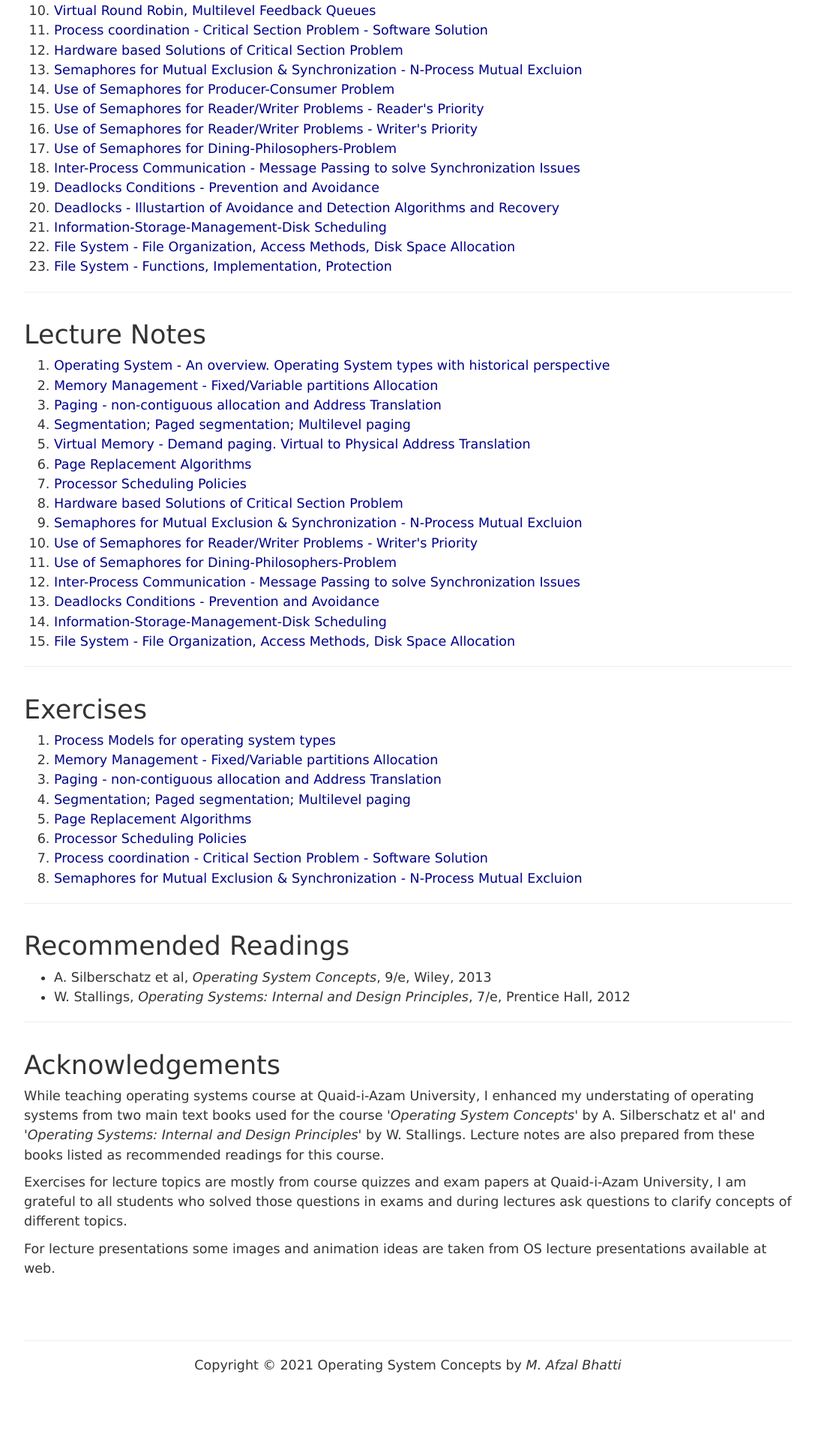
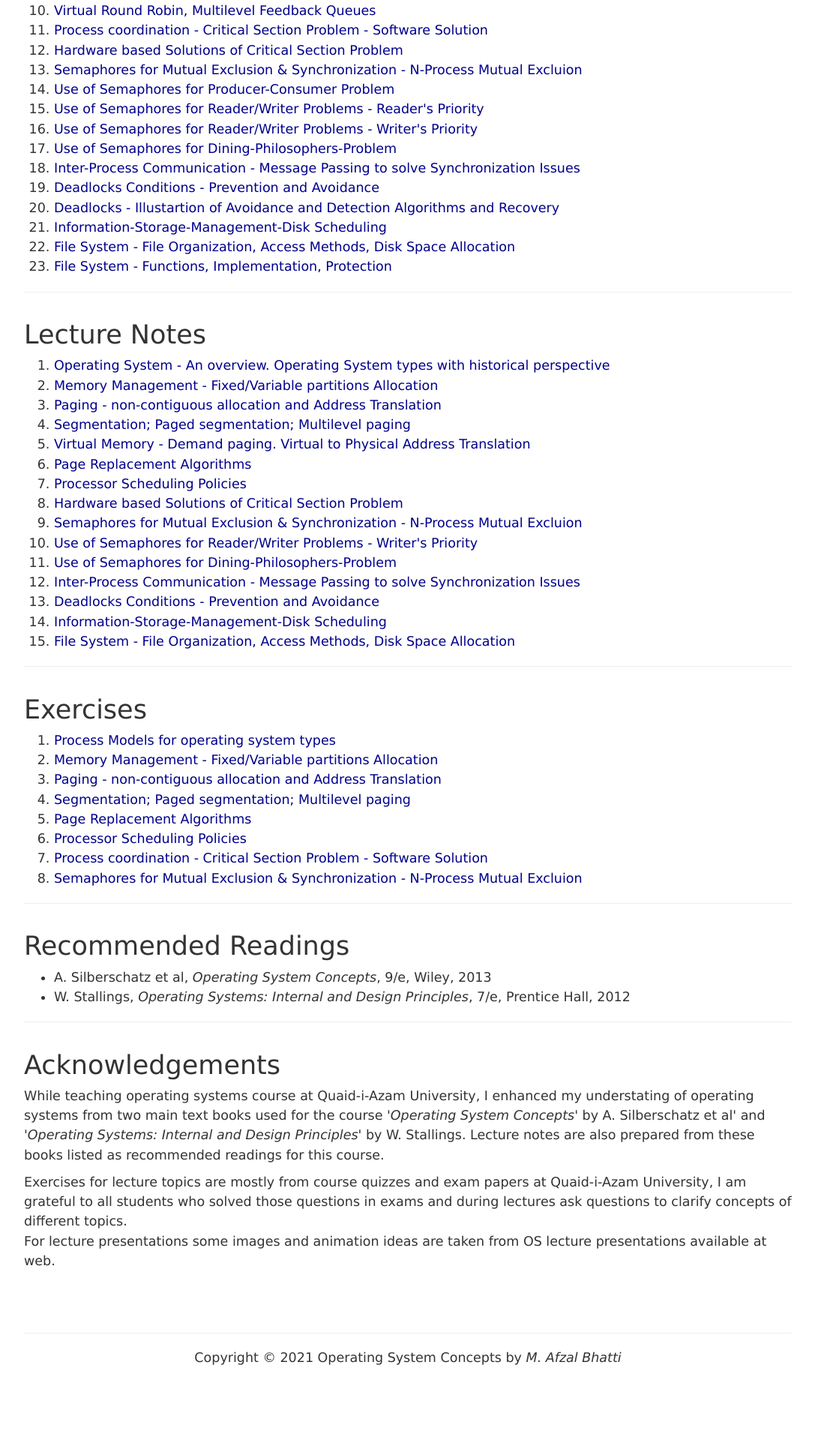
Before and after one commit to CS-Concepts-hub/Operating-Systems-Concepts, a Jekyll site: the page built from index.html, in a window 1280 px wide. Shown: the part 1025-2945 px from the top of the page at 75% size, without its empty margins (96-1183 px from the left). Built offline with Jekyll 4.4.1, drawn with Linux system fonts in a browser that asks for light colours.

Commit message:
Update index.html

```diff
--- a/index.html
+++ b/index.html
@@ -13,7 +13,7 @@
 <section class="main-container text">
 	<div class="main">
 		<hr>
-		<h2 class="title">Objectives</h2>
+		<h3 class="title">Objectives</h3>
 		<p>
 			The aim of lecture topics of this course is to introduce basic concepts in operating systems, and how different choices in Operating System design and implementation have effects on applications, and user environments.
 		</p>
@@ -31,7 +31,7 @@
 		<p>&nbsp;&nbsp;&nbsp;&nbsp;&nbsp;&nbsp;&nbsp;&nbsp;&nbsp;&nbsp;&nbsp;&nbsp;&nbsp;&nbsp;otherwise read lecture notes, or view lecture of the topic.</p>
 		</p>
 		<hr>
-		<h2 class="title" id="lectures">Lectures</h2>
+		<h3 class="title" id="lectures">Lectures</h3>
 		<ol>
 			{% for lecture in site.data.all.lectures %}
 			{% if lecture.video %}
@@ -40,7 +40,7 @@
 			{% endfor %}
 		</ol>
 		<hr>
-		<h2 class="title" id="notes">Lecture Notes</h2>
+		<h3 class="title" id="notes">Lecture Notes</h3>
 		<ol>
 			{% for lecture in site.data.all.lectures %}
 			{% if lecture.notes %}
@@ -49,7 +49,7 @@
 			{% endfor %}
 		</ol>
 		<hr>
-		<h2 class="title" id="exercises">Exercises</h2>
+		<h3 class="title" id="exercises">Exercises</h3>
 
 		<ol>
 			{% for lecture in site.data.all.lectures %}
@@ -63,19 +63,19 @@
 
 
 		<hr>
-		<h2 class="title">Recommended Readings</h2>
+		<h3 class="title">Recommended Readings</h3>
 		<ul>
 			<li>A. Silberschatz et al, <i>Operating System Concepts</i>,  9/e, Wiley, 2013</li>
 			<li>W. Stallings, <i>Operating Systems:  Internal and Design Principles</i>, 7/e, Prentice Hall, 2012</li>
 		</ul>
 
 		<hr>
-		<h2 class="title">Acknowledgements</h2>
+		<h3 class="title">Acknowledgements</h3>
 
 		<p>While teaching operating systems course at Quaid-i-Azam University, I enhanced my understating of operating systems from two main text books used for the course '<i>Operating System Concepts</i>' by A. Silberschatz et al' and  '<i>Operating Systems: Internal and Design Principles</i>' by W. Stallings. Lecture notes are also prepared from these books listed as recommended readings for this course.</p>
 
-		<p>Exercises for lecture topics are mostly from course quizzes and exam papers at Quaid-i-Azam University, I am grateful to all students who solved those questions in exams and during lectures ask questions to clarify concepts of different topics.</p>
+		<p>Exercises for lecture topics are mostly from course quizzes and exam papers at Quaid-i-Azam University, I am grateful to all students who solved those questions in exams and during lectures ask questions to clarify concepts of different topics.<br>
+		For lecture presentations some images and animation ideas are taken from OS lecture presentations available at web.</p>
 
-		<p>For lecture presentations some images and animation ideas are taken from OS lecture presentations available at web.</p>
-	</div>
+			</div>
 </section>
```
